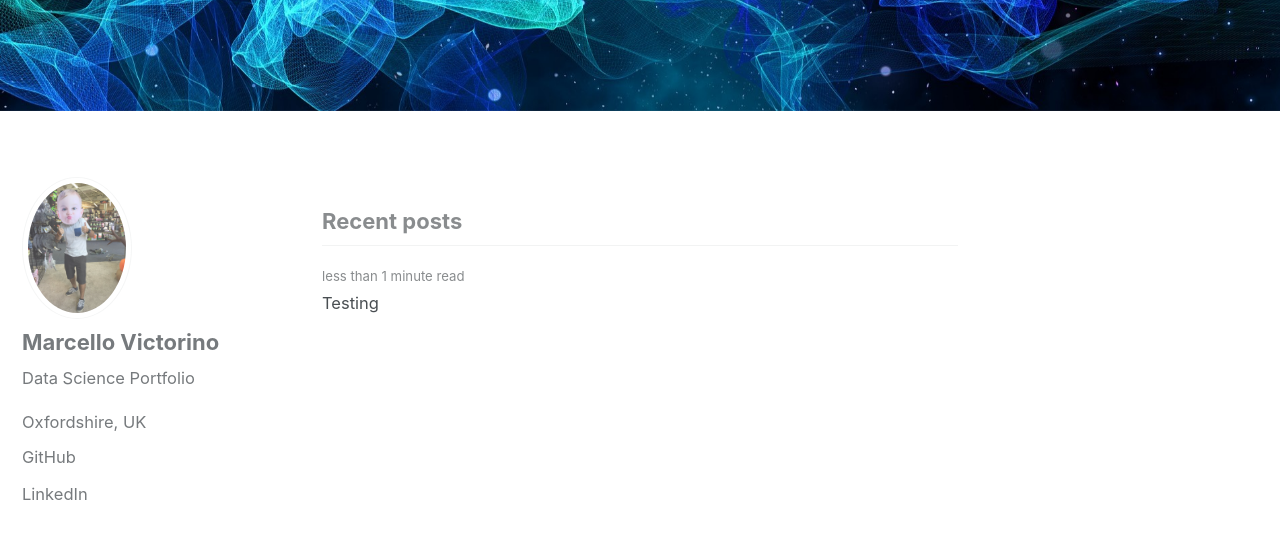
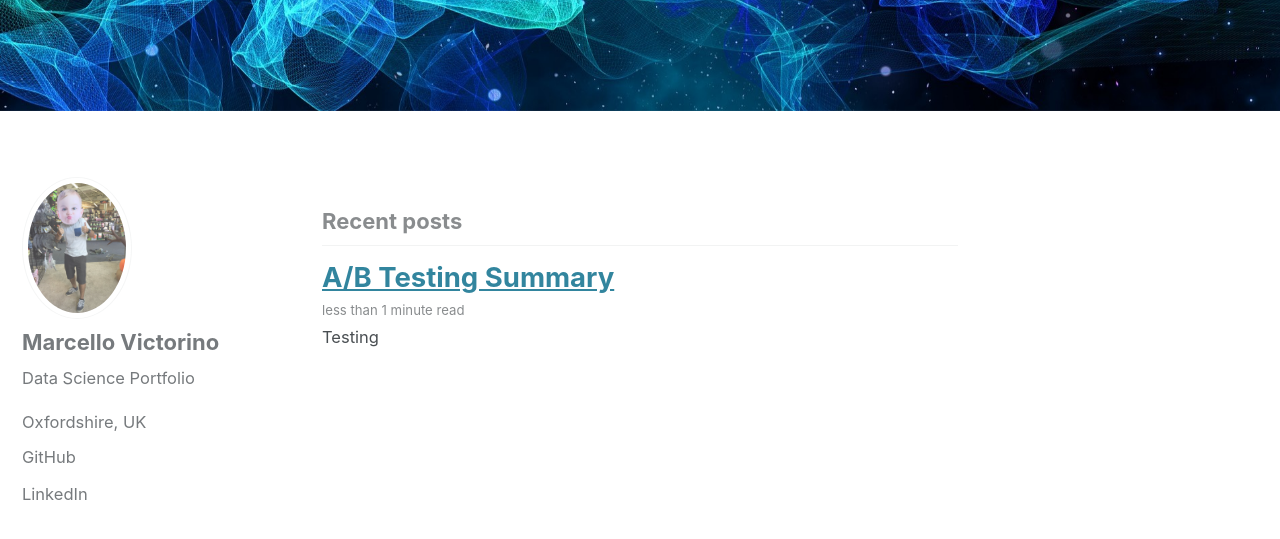
Before and after one commit to marcellovictorino/marcellovictorino.github.io, a Jekyll site: the page built from index.html, in a window 1280 px wide and 900 px high, scrolled down 345 px. Shown: the top 539 px of the window. Built offline with Jekyll 4.4.1, drawn with Linux system fonts in a browser that asks for light colours; cached includes are drawn as plain includes; the list of posts is cut into pages by our own code.

Commit message:
update: post

```diff
--- a/_posts/2019-03-16-ABtesting.md
+++ b/_posts/2019-03-16-ABtesting.md
@@ -1,5 +1,5 @@
 ---
-title: ""
+title: "A/B Testing Summary"
 date: 2019-03-16
 tags: [Data Analysis]
 header:
```
Also changed, not shown: images/picture_santa.JPG (deleted).
